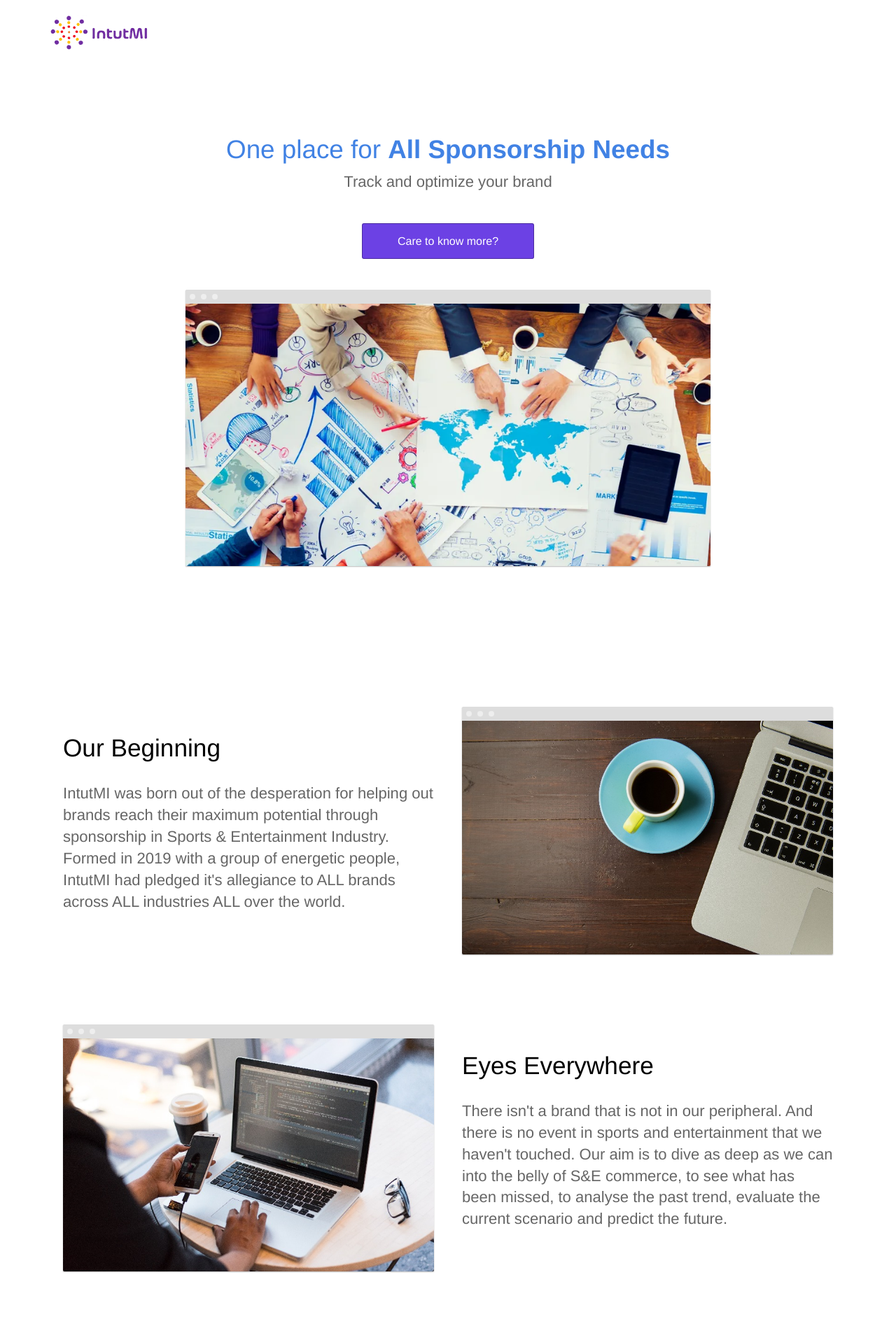
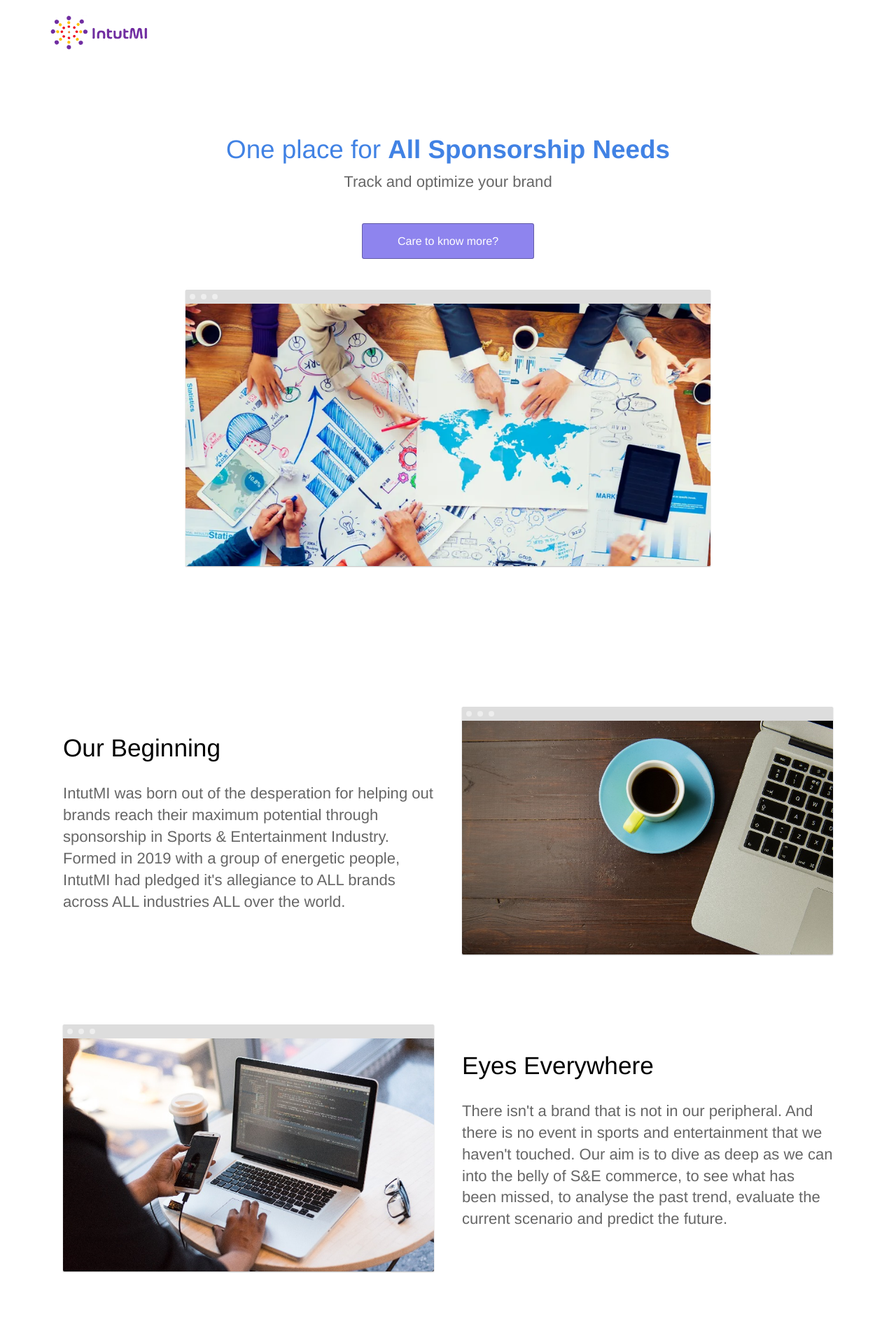
Before and after one commit to intutdev/intutmi.github.io, a Jekyll site: the page built from index.html, in a window 1280 px wide. Shown: the top 1915 px of the page at 70% size. Built offline with Jekyll 4.4.1, drawn with Linux system fonts in a browser that asks for light colours; grey boxes are pictures that could not be loaded.

Commit message:
Updated '_sass/forms.scss' via CloudCannon

```diff
--- a/_sass/forms.scss
+++ b/_sass/forms.scss
@@ -15,14 +15,14 @@
 }
 
 .button.alt a {
-	background: rgba(108,65,228,1.15);
+	background: rgba(142, 132, 238,1.15);
 	border-radius: 3px;
 	border: 1px solid rgba(0,0,0,0.3);
 	padding: 16px 50px;
 }
 
 .button.alt a:hover {
-	background: #8e84ee;
+	background: #6c41e4;
 	color: $brand-color;
 }
 
```
